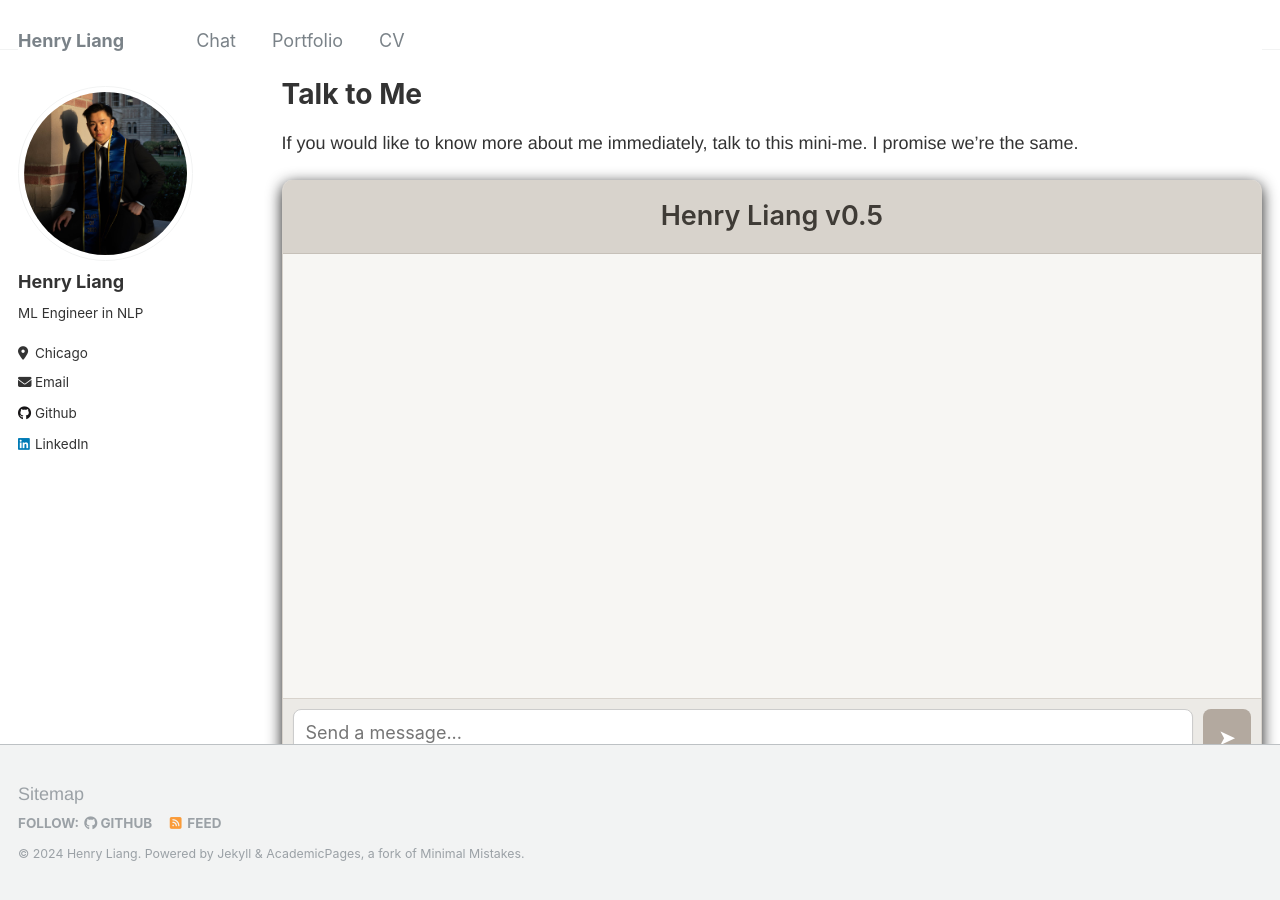
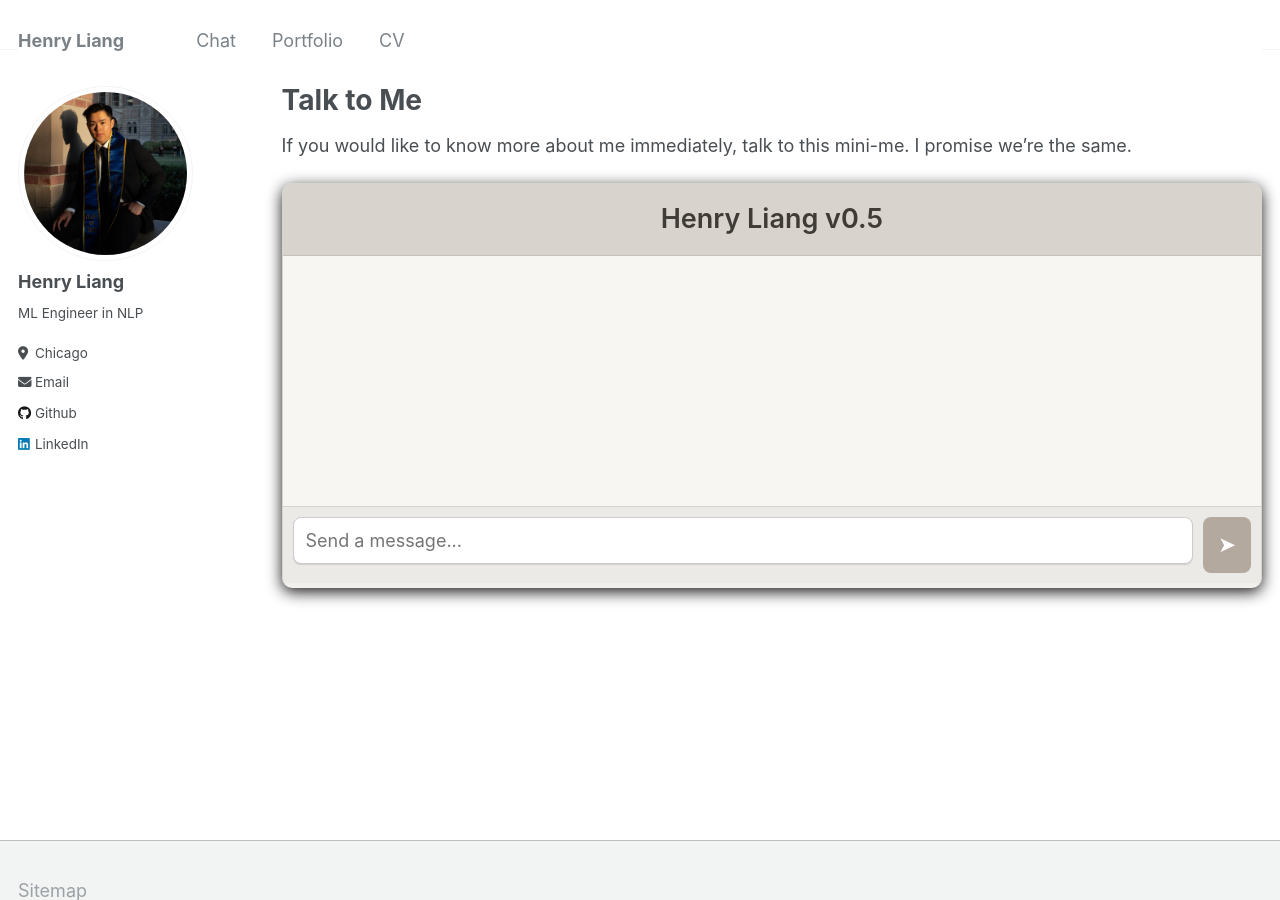
Before and after one commit to HenryLiang-123/HenryLiang-123.github.io, a Jekyll site: the page built from _pages/chat.md, in a window 1280 px wide and 900 px high. Built offline with Jekyll 4.4.1, drawn with Linux system fonts in a browser that asks for light colours.

Commit message:
Allow page scroll

```diff
--- a/_pages/chat.md
+++ b/_pages/chat.md
@@ -4,6 +4,5 @@
 permalink: /chat/
 ---
 
-# Talk to Me
 
 If you would like to know more about me immediately, talk to this mini-me. I promise we're the same.
--- a/assets/css/chat.css
+++ b/assets/css/chat.css
@@ -1,15 +1,22 @@
-html, body {
+/* html, body {
   margin: 0;
   padding: 0;
   height: 100%;
-  overflow: hidden; /* Prevent overall page scroll */
+  overflow-y: auto;
   font-family: "Helvetica Neue", Arial, sans-serif;
   color: #333;
   flex-direction: column;
   align-items: center;
-}
+} */
 
-body {
+/* body {
+  display: flex;
+  flex-direction: column;
+  min-height: 100vh;
+  justify-content: space-between;
+} */
+
+
   /* Body is a column of: top spacer, chat container, bottom spacer */
 
 
@@ -24,7 +31,7 @@
 
 /* Chat container is exactly 2/3 (~66.6667vh) of viewport height */
 .chat-container {
-  height: 66.6667vh;
+  height: 45vh;
   width: 100%;
   background: #f2f0ed;
   border-left: 1px solid #d8d3cc;
@@ -35,7 +42,7 @@
   flex-direction: column;
   overflow: hidden; /* This ensures content doesn't spill out */
 }
-}
+
 
 
 .site-header {
```
